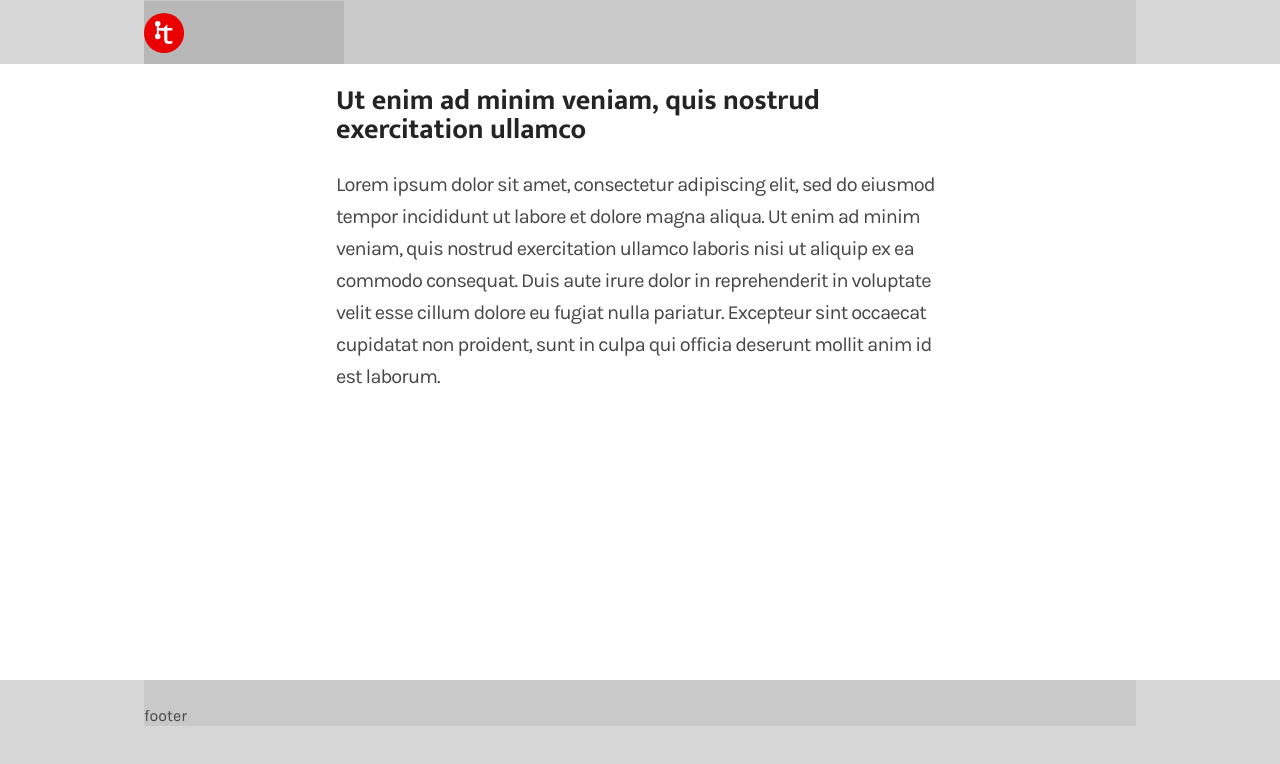
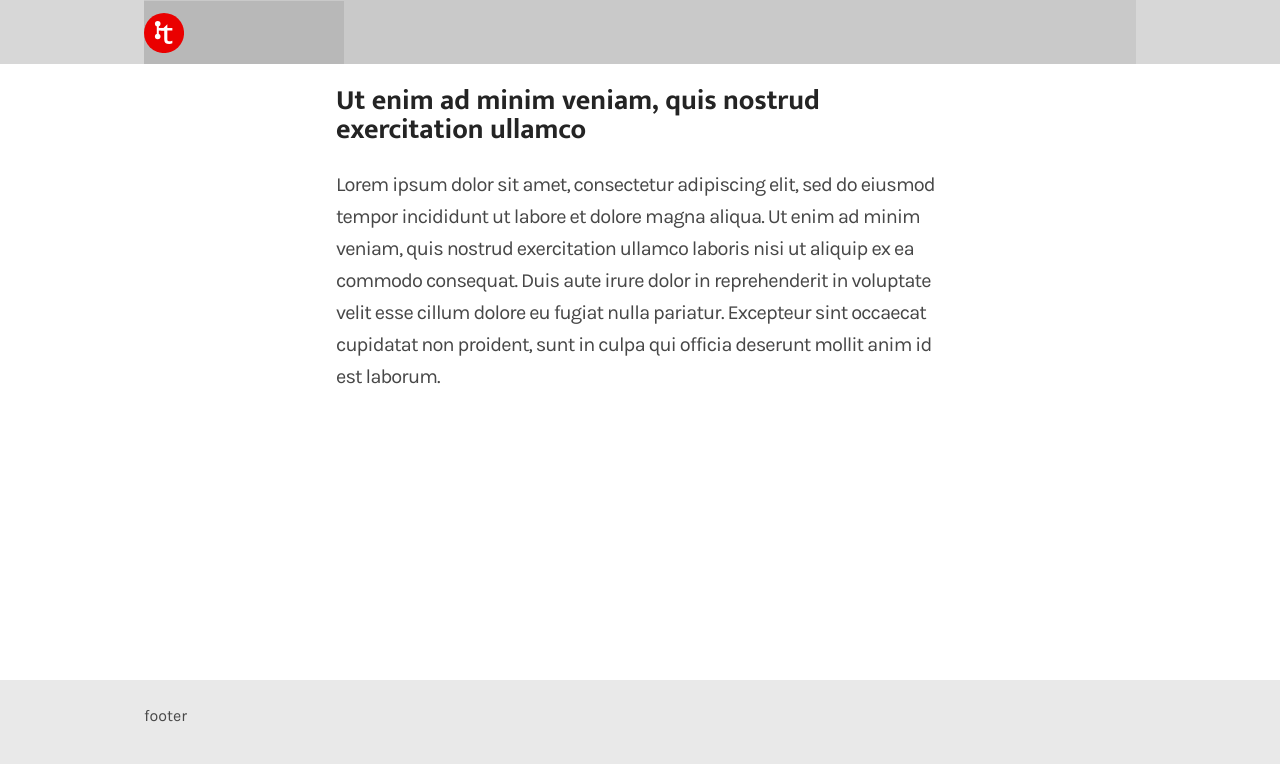
Before and after one commit to gutierr3z/angularpractice2, an Angular app: page / in a window 1280 px wide. Shown: the top 764 px of the page. Built offline with nearby package versions, Linux system fonts and the light colour scheme.

Commit message:
practice

```diff
--- a/src/assets/css/main.css
+++ b/src/assets/css/main.css
@@ -13,3 +13,11 @@ main > section,
 main > section > section {
     background-color: #fff;
 }
+
+footer > section {
+    background-color: #e9e9e9;
+}
+
+footer > section > section {
+    background-color: transparent;
+}
```
